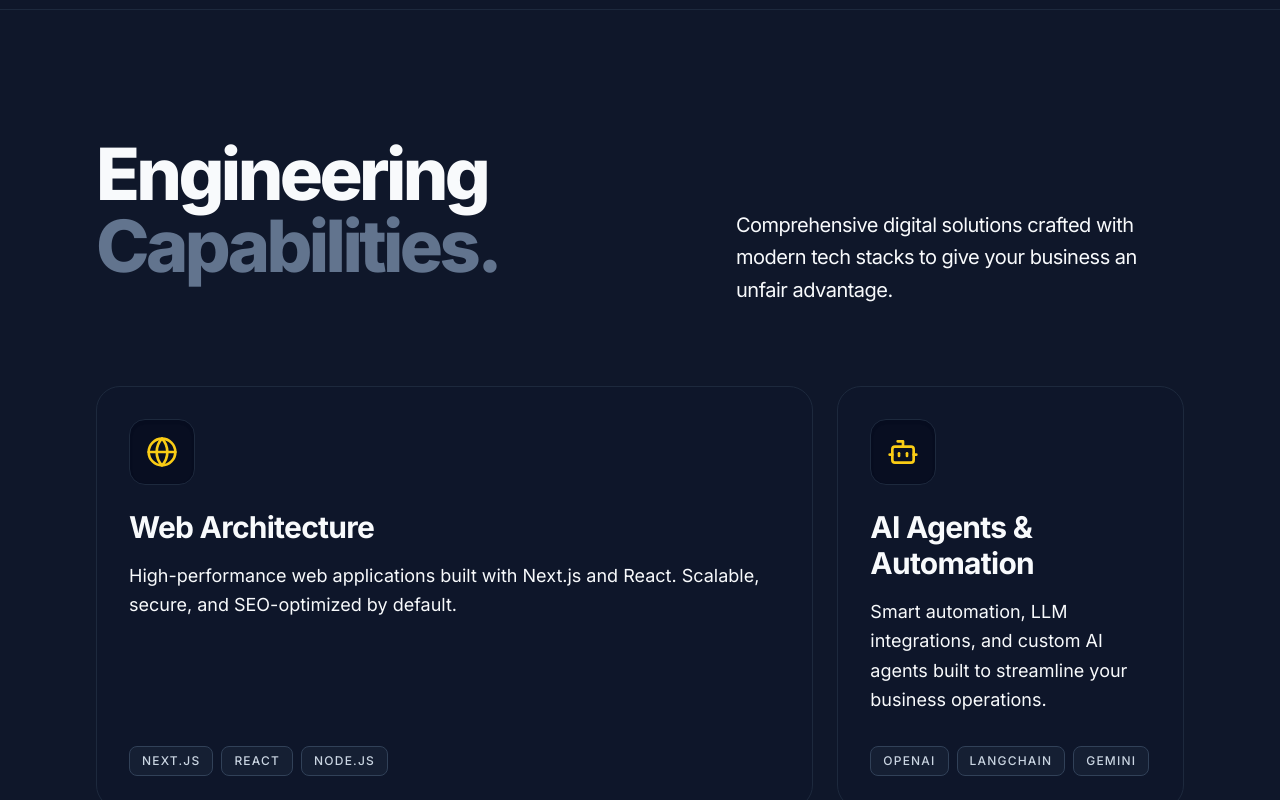
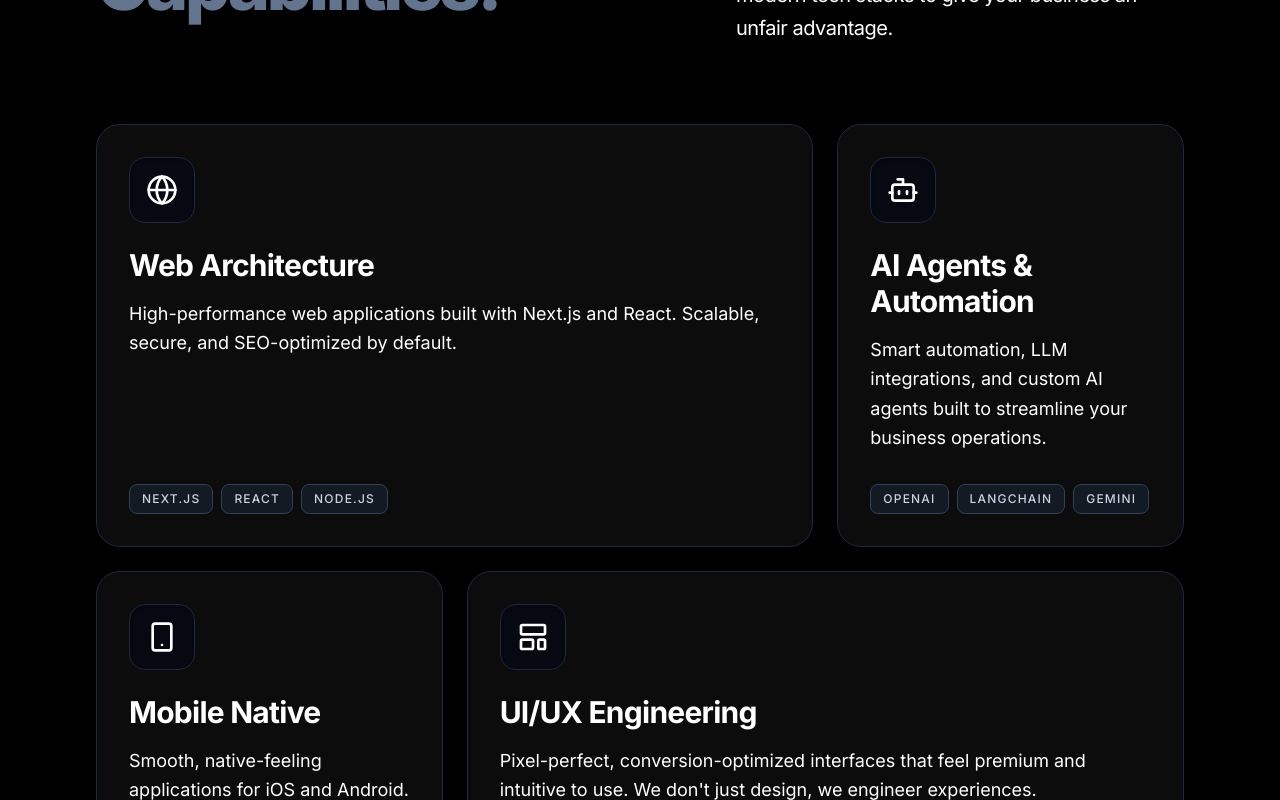
Before and after one commit to studiosatuakun-max/studiosatuakun, a Next.js app: page / in a window 1280 px wide. Shown: the part 1640-2440 px from the top of the page. Built offline with nearby package versions, Linux system fonts and the light colour scheme.

Commit message:
feat(ui): transition to pure monochrome palette and streamline to 5 golden sections

```diff
--- a/src/app/(main)/page.tsx
+++ b/src/app/(main)/page.tsx
@@ -1,24 +1,16 @@
 import { Hero } from "@/components/home/hero";
-import { Metrics } from "@/components/home/metrics";
 import { Trust } from "@/components/home/trust";
 import { Services } from "@/components/home/services";
 import { FeaturedPortfolio } from "@/components/home/featured-portfolio";
-import { Process } from "@/components/home/process";
-import { LatestInsights } from "@/components/home/latest-insights";
 import { CTA } from "@/components/home/cta";
-import { AiChatSection } from "@/components/home/ai-chat-section";
 
 export default function Home() {
   return (
     <>
       <Hero />
-      <Metrics />
       <Trust />
       <Services />
-      <AiChatSection />
       <FeaturedPortfolio />
-      <Process />
-      <LatestInsights />
       <CTA />
     </>
   );
--- a/src/app/globals.css
+++ b/src/app/globals.css
@@ -21,14 +21,14 @@
 }
 
 :root {
-  --background: #0f172a; /* slate-900 */
-  --foreground: #f8fafc; /* slate-50 */
-  --primary: #facc15; /* yellow-400 */
-  --primary-foreground: #020617; /* slate-950 */
-  --secondary: #1e293b; /* slate-800 */
-  --secondary-foreground: #cbd5e1; /* slate-300 */
-  --muted: #334155; /* slate-700 */
-  --border: #334155; /* slate-700 */
+  --background: #000000; /* Pure Black */
+  --foreground: #ffffff; /* Pure White */
+  --primary: #ffffff; /* Pure White for buttons */
+  --primary-foreground: #000000; /* Black text on white buttons */
+  --secondary: #18181b; /* zinc-900 */
+  --secondary-foreground: #d4d4d8; /* zinc-300 */
+  --muted: #27272a; /* zinc-800 */
+  --border: #27272a; /* zinc-800 */
   --radius: 0.5rem;
 }
 
--- a/src/components/home/services.tsx
+++ b/src/components/home/services.tsx
@@ -5,28 +5,28 @@ import { Globe, Smartphone, Bot, LayoutTemplate } from "lucide-react";
 
 const services = [
   {
-    icon: <Globe className="w-8 h-8 text-primary" />,
+    icon: <Globe className="w-8 h-8 text-foreground" />,
     title: "Web Architecture",
     description: "High-performance web applications built with Next.js and React. Scalable, secure, and SEO-optimized by default.",
     tags: ["Next.js", "React", "Node.js"],
     colSpan: "md:col-span-2",
   },
   {
-    icon: <Bot className="w-8 h-8 text-primary" />,
+    icon: <Bot className="w-8 h-8 text-foreground" />,
     title: "AI Agents & Automation",
     description: "Smart automation, LLM integrations, and custom AI agents built to streamline your business operations.",
     tags: ["OpenAI", "LangChain", "Gemini"],
     colSpan: "md:col-span-1",
   },
   {
-    icon: <Smartphone className="w-8 h-8 text-primary" />,
+    icon: <Smartphone className="w-8 h-8 text-foreground" />,
     title: "Mobile Native",
     description: "Smooth, native-feeling applications for iOS and Android.",
     tags: ["Flutter", "React Native"],
     colSpan: "md:col-span-1",
   },
   {
-    icon: <LayoutTemplate className="w-8 h-8 text-primary" />,
+    icon: <LayoutTemplate className="w-8 h-8 text-foreground" />,
     title: "UI/UX Engineering",
     description: "Pixel-perfect, conversion-optimized interfaces that feel premium and intuitive to use. We don't just design, we engineer experiences.",
     tags: ["Figma", "Design Systems", "Framer"],
@@ -40,7 +40,7 @@ function ServiceCard({ service, mouseX, mouseY }: { service: any, mouseX: any, m
       initial={{ opacity: 0, y: 20 }}
       whileInView={{ opacity: 1, y: 0 }}
       viewport={{ once: true, margin: "-50px" }}
-      className={`group relative rounded-3xl border border-slate-800 bg-slate-900/50 p-8 overflow-hidden transition-colors hover:border-slate-700 ${service.colSpan}`}
+      className={`group relative rounded-3xl border border-slate-800 bg-zinc-900/50 p-8 overflow-hidden transition-colors hover:border-slate-700 ${service.colSpan}`}
     >
       <motion.div
         className="pointer-events-none absolute -inset-px rounded-3xl opacity-0 transition duration-300 group-hover:opacity-100"
@@ -48,7 +48,7 @@ function ServiceCard({ service, mouseX, mouseY }: { service: any, mouseX: any, m
           background: useMotionTemplate`
             radial-gradient(
               650px circle at ${mouseX}px ${mouseY}px,
-              rgba(250, 204, 21, 0.1),
+              rgba(255, 255, 255, 0.05),
               transparent 80%
             )
           `,
```
